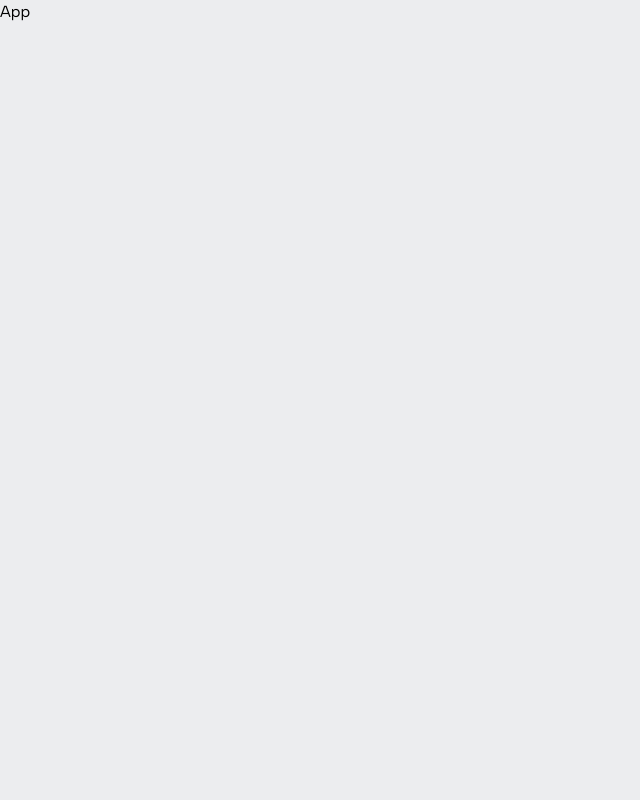
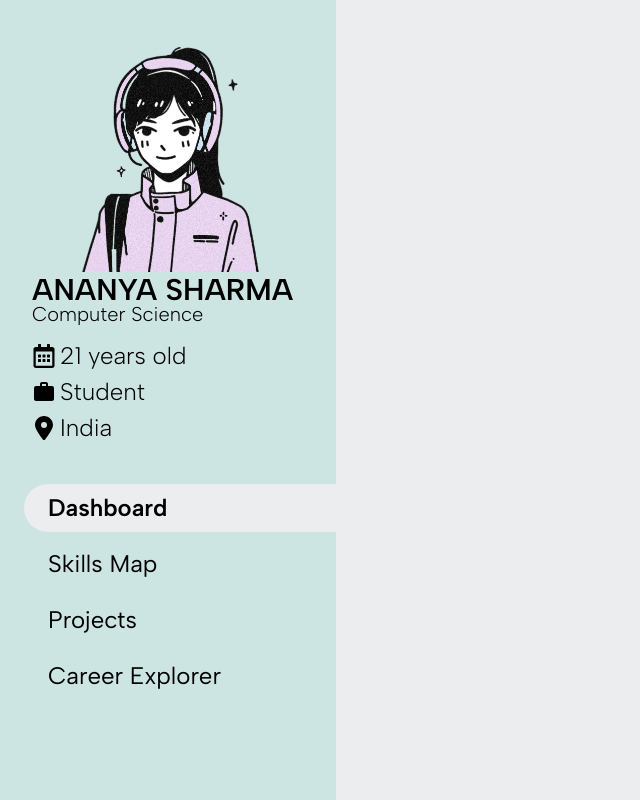
Before and after one commit to gaurav1-9/osmosis_round2, a React (Vite) app: page / in a window 1280 px wide. Shown: the whole page, without its empty margins (0-640 px from the left). Built offline with nearby package versions, Linux system fonts and the light colour scheme.

Commit message:
side panel done

```diff
--- a/src/App.jsx
+++ b/src/App.jsx
@@ -1,8 +1,16 @@
-import React from 'react'
+import React, { useState } from 'react'
+import SidePanel from './Components/SidePanel'
 
 const App = () => {
+  const [navigation, setNavigation] = useState(0)
+  const changeNavigation = (index) => {
+    setNavigation(index)
+  }
   return (
-    <div className=''>App</div>
+    <div className='flex'>
+      <SidePanel navigation={navigation} changeNavigation={changeNavigation} />
+      <div className="flex-6"></div>
+    </div>
   )
 }
 
--- /dev/null
+++ b/src/Components/SidePanel.jsx
@@ -0,0 +1,72 @@
+import React, { useId } from 'react'
+import userInfo from '../Data/userInfo.json'
+import { FaRegCalendarAlt } from "react-icons/fa";
+import { FaLocationDot } from "react-icons/fa6";
+import { MdWork } from "react-icons/md";
+
+const SidePanel = ({ navigation, changeNavigation }) => {
+    return (
+        <div className='bg-lightCyan flex flex-col h-screen fixed top-0 left-0 items-center'>
+            <div className="px-8">
+                <img src={`/${userInfo.profilePic}`} alt="profilePic" className='w-68' />
+                <div className="flex flex-col">
+                    <p className='font-semibold text-3xl uppercase'>{userInfo.name}</p>
+                    <p className='font-light leading-3 text-xl mb-5'>{userInfo.degree}</p>
+                    <div className="flex items-center gap-1 font-light text-2xl mb-1">
+                        <FaRegCalendarAlt />
+                        <p>{`${userInfo.age} years old`}</p>
+                    </div>
+                    <div className="flex items-center gap-1 font-light text-2xl mb-1">
+                        <MdWork />
+                        <p>{userInfo.ocupation}</p>
+                    </div>
+                    <div className="flex items-center gap-1 font-light text-2xl">
+                        <FaLocationDot />
+                        <p>{userInfo.location}</p>
+                    </div>
+                </div>
+            </div>
+
+            <div className="flex flex-col w-full pl-6 text-2xl mt-10 gap-2 justify-center">
+                <p
+                    className={`${(navigation === 0)
+                        ? 'bg-antiFlashWhite font-semibold'
+                        : 'hover:bg-antiFlashWhite/40'
+                        } rounded-bl-full rounded-tl-full px-6 py-2 cursor-pointer duration-300 ease-in-out`}
+                    onClick={() => changeNavigation(0)}
+                >
+                    Dashboard
+                </p>
+                <p
+                    className={`${(navigation === 1)
+                        ? 'bg-antiFlashWhite font-semibold'
+                        : 'hover:bg-antiFlashWhite/40'
+                        } rounded-bl-full rounded-tl-full px-6 py-2 cursor-pointer duration-300 ease-in-out`}
+                    onClick={() => changeNavigation(1)}
+                >
+                    Skills Map
+                </p>
+                <p
+                    className={`${(navigation === 2)
+                        ? 'bg-antiFlashWhite font-semibold'
+                        : 'hover:bg-antiFlashWhite/40'
+                        } rounded-bl-full rounded-tl-full px-6 py-2 cursor-pointer duration-300 ease-in-out`}
+                    onClick={() => changeNavigation(2)}
+                >
+                    Projects
+                </p>
+                <p
+                    className={`${(navigation === 3)
+                        ? 'bg-antiFlashWhite font-semibold'
+                        : 'hover:bg-antiFlashWhite/40'
+                        } rounded-bl-full rounded-tl-full px-6 py-2 cursor-pointer duration-300 ease-in-out`}
+                    onClick={() => changeNavigation(3)}
+                >
+                    Career Explorer
+                </p>
+            </div>
+        </div>
+    )
+}
+
+export default SidePanel
--- /dev/null
+++ b/src/Data/userInfo.json
@@ -0,0 +1,8 @@
+{
+    "name": "Ananya Sharma",
+    "profilePic": "Ananya_Avatar2.png",
+    "age": "21",
+    "degree": "Computer Science",
+    "ocupation": "Student",
+    "location": "India"
+}
```
